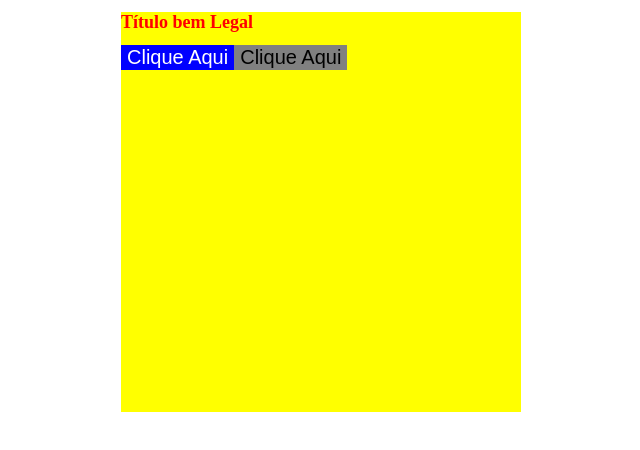
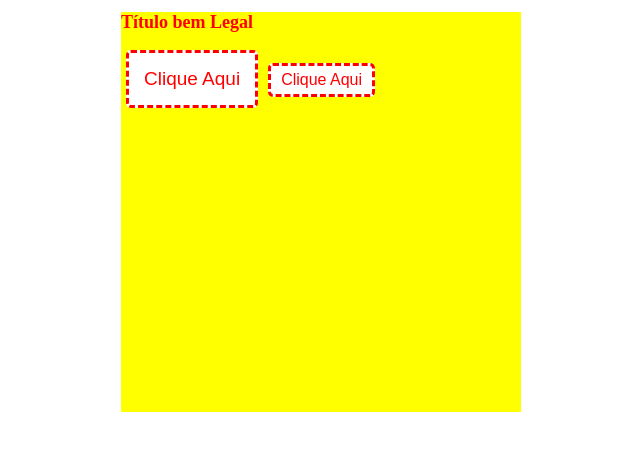
Before and after one commit to gustavoalvesdev/curso-reactjs-b7web, a React (Create React App) app in the folder react1/: page / in a window 1280 px wide. Shown: the top 450 px of the page, without its empty margins (319-959 px from the left). Built offline with nearby package versions, Linux system fonts and the light colour scheme; the HTML template or start-up script is replaced by a standard one.

Commit message:
modulo 2 - aula 8 - estilizacao com StyledComponents (3/3)

```diff
--- a/react1/src/App.js
+++ b/react1/src/App.js
@@ -13,14 +13,19 @@ const Title = styled.h1 `
   font-size: 18px;
 `;
 
-// background-color: ${props => props.backgroundColor || 'blue'};
+const Botao = styled.button `
+  font-size: 19px;
+  padding: 15px;
+  border: 3px dashed #f00;
+  color: #f00;
+  background-color: #fff;
+  margin: 5px;
+  border-radius: 5px;
+`;
 
-const Botao = styled.button `
-  font-size: 20px;
-  color: ${props => props.active ? 'white' : 'black'};
-  background-color: ${props => props.active ? 'blue' : 'gray'};
-  border: 0;
-  cursor: pointer;
+const BotaoPequeno = styled(Botao) `
+  padding: 5px 10px;
+  font-size: 16px;
 `;
 
 function App() {
@@ -28,8 +33,8 @@ function App() {
   return (
     <Site>
       <Title>Título bem Legal</Title>
-      <Botao active={true} backgroundColor="black">Clique Aqui</Botao>
-      <Botao active={false} backgroundColor="red">Clique Aqui</Botao>
+      <Botao>Clique Aqui</Botao>
+      <BotaoPequeno>Clique Aqui</BotaoPequeno>
     </Site>
   );
 }
```
